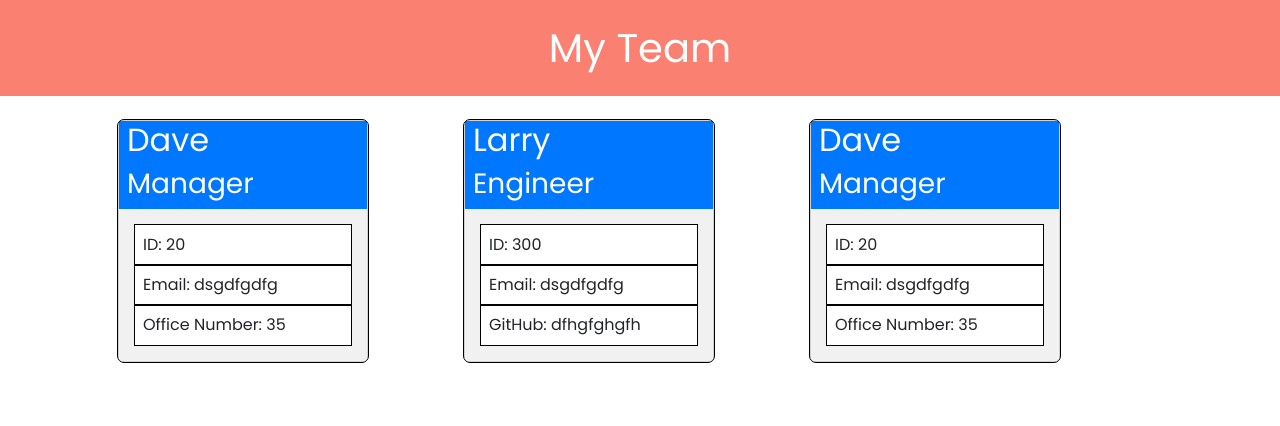
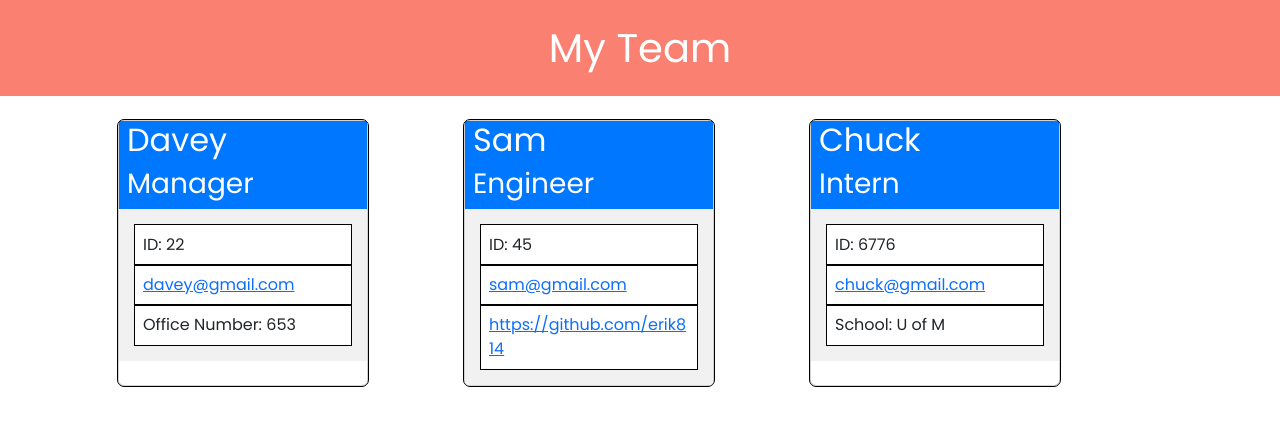
Before and after one commit to erik814/team-profile-generator, a website: page team-sheet.html in a window 1280 px wide. Drawn offline with nearby package versions, Linux system fonts and the light colour scheme.

Commit message:
Everything is done.

```diff
--- a/team-sheet.html
+++ b/team-sheet.html
@@ -18,38 +18,46 @@
         <div class="teamContainer row">
                 <div class="card col-4">
                     <div class="employeeHeader">
-                        <h2>Dave</h2>
+                        <h2>Davey</h2>
                         <h3>Manager<h3>
                     </div>
 
                     <div class="infoContainer">
-                        <div class="info">ID: 20</div>
-                        <div class="info">Email: dsgdfgdfg</div>
-                        <div class="info">Office Number: 35</div>
+                        <div class="info">ID: 22</div>
+                        <div class="info">
+                            <a href = "mailto: davey@gmail.com">davey@gmail.com</a>
+                        </div>
+                        <div class="info">Office Number: 653</div>
                     </div>
                 </div>
                 <div class="card col-4">
                     <div class="employeeHeader">
-                        <h2>Larry</h2>
+                        <h2>Sam</h2>
                         <h3>Engineer</h3>
                     </div>
 
                     <div class="infoContainer">
-                        <div class="info">ID: 300</div>
-                        <div class="info">Email: dsgdfgdfg</div>
-                        <div class="info">GitHub: dfhgfghgfh</div>
+                        <div class="info">ID: 45</div>
+                        <div class="info">
+                            <a href = "mailto: sam@gmail.com">sam@gmail.com</a>
+                        </div>
+                        <div class="info">
+                            <a href = "https://github.com/erik814">https://github.com/erik814</a>
+                        </div>
                     </div>
                 </div>
                 <div class="card col-4">
                     <div class="employeeHeader">
-                        <h2>Dave</h2>
-                        <h3>Manager<h3>
+                        <h2>Chuck</h2>
+                        <h3>Intern</h3>
                     </div>
 
                     <div class="infoContainer">
-                        <div class="info">ID: 20</div>
-                        <div class="info">Email: dsgdfgdfg</div>
-                        <div class="info">Office Number: 35</div>
+                        <div class="info">ID: 6776</div>
+                        <div class="info">
+                            <a href = "mailto: chuck@gmail.com">chuck@gmail.com</a>
+                        </div>
+                        <div class="info">School: U of M</div>
                     </div>
                 </div>
         </div>
```
Also changed, not shown: index.js (+12 -16 lines), Assets/images/Screenshot (15).png (added), README.md.
